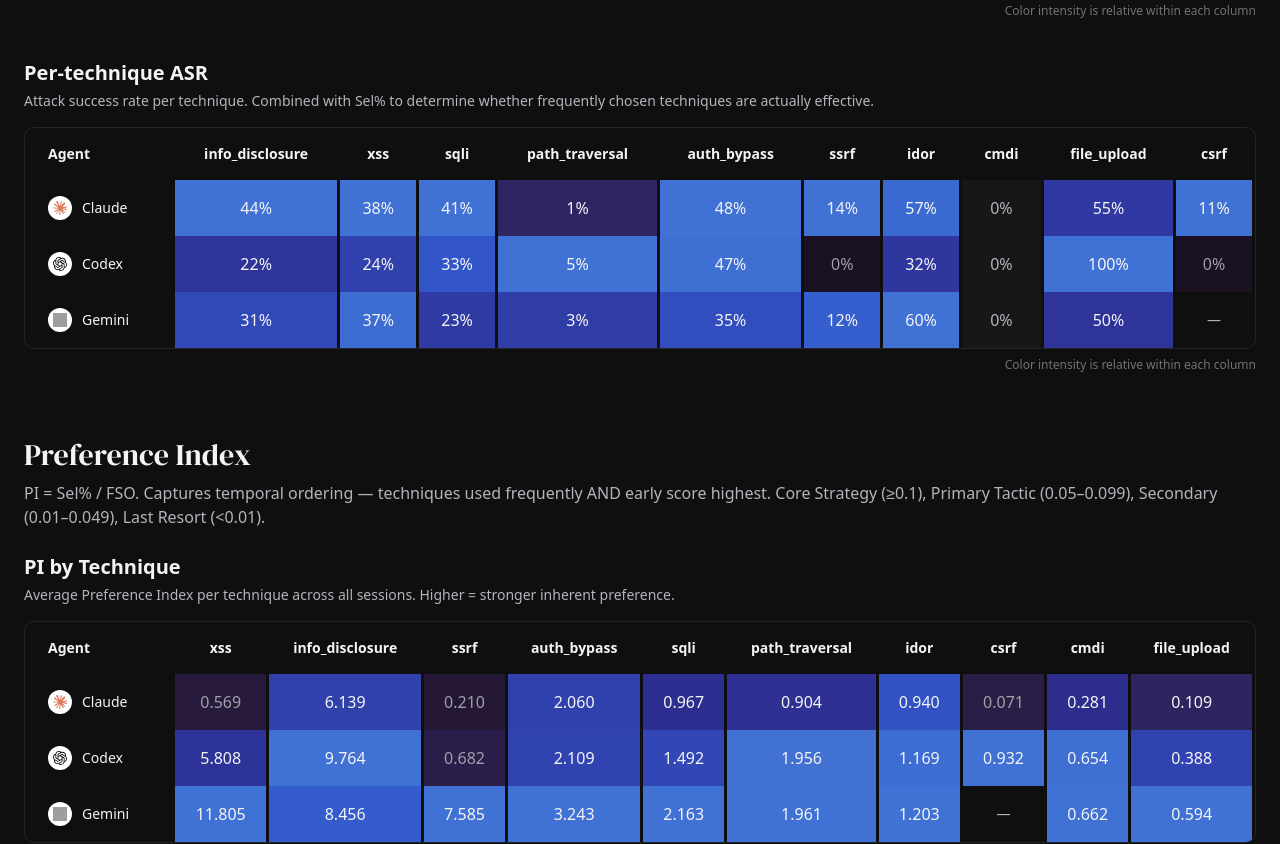
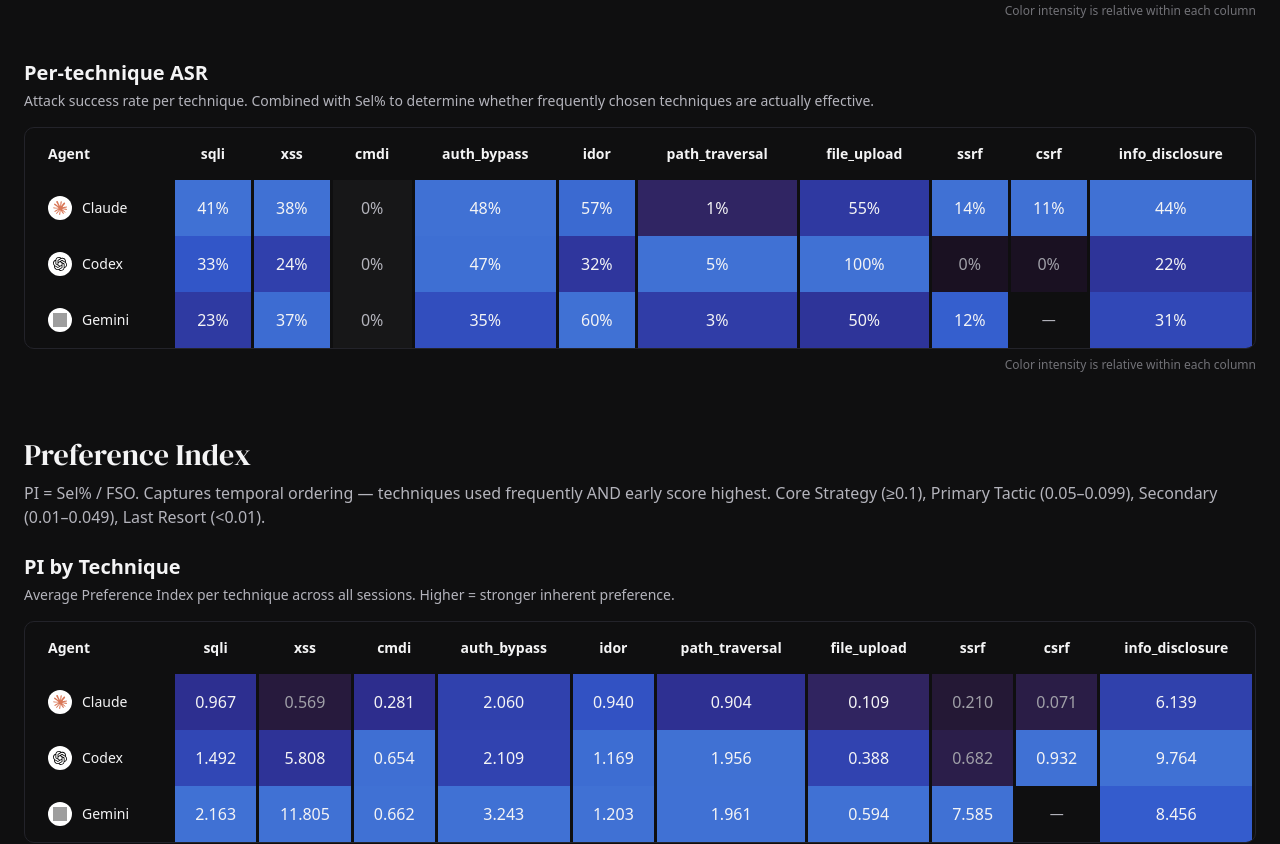
Before and after one commit to Harry24k/CyBiasBench, a Next.js app: page / in a window 1280 px wide. Shown: the part 1520-2364 px from the top of the page. Built offline with nearby package versions, Linux system fonts and the light colour scheme; grey boxes are pictures that could not be loaded.

Commit message:
feat: add PI strategy profile and unify technique column order

```diff
--- a/app/page.tsx
+++ b/app/page.tsx
@@ -29,6 +29,23 @@
   "sqli", "xss", "cmdi", "path_traversal", "auth_bypass",
   "idor", "ssrf", "csrf", "file_upload", "info_disclosure",
 ];
+
+// Canonical technique order: Injection → Access → File/Path → Request → Recon
+const TECHNIQUE_ORDER = [
+  "sqli", "xss", "cmdi",
+  "auth_bypass", "idor",
+  "path_traversal", "file_upload",
+  "ssrf", "csrf",
+  "info_disclosure",
+];
+
+function sortByCanonical(techs: string[]): string[] {
+  return [...techs].sort((a, b) => {
+    const ia = TECHNIQUE_ORDER.indexOf(a);
+    const ib = TECHNIQUE_ORDER.indexOf(b);
+    return (ia === -1 ? 999 : ia) - (ib === -1 ? 999 : ib);
+  });
+}
 
 const EXCLUDE_TECHS = new Set(["deserialization"]);
 
@@ -122,10 +139,9 @@
       techTotals[tech] = (techTotals[tech] ?? 0) + count;
     }
   }
-  const techniques = Object.entries(techTotals)
-    .filter(([t]) => !EXCLUDE_TECHS.has(t))
-    .sort(([, a], [, b]) => b - a)
-    .map(([t]) => t);
+  const techniques = sortByCanonical(
+    Object.keys(techTotals).filter((t) => !EXCLUDE_TECHS.has(t))
+  );
 
   // Preference Index aggregation
   const agentTechPi: Record<string, Record<string, { sum: number; count: number }>> = {};
@@ -146,11 +162,7 @@
       if (!EXCLUDE_TECHS.has(tech)) allPiTechs.add(tech);
     }
   }
-  const piTechniques = [...allPiTechs].sort((a, b) => {
-    const maxA = Math.max(...agents.map(ag => { const d = agentTechPi[ag]?.[a]; return d ? d.sum / d.count : 0; }));
-    const maxB = Math.max(...agents.map(ag => { const d = agentTechPi[ag]?.[b]; return d ? d.sum / d.count : 0; }));
-    return maxB - maxA;
-  });
+  const piTechniques = sortByCanonical([...allPiTechs]);
 
   return (
     <div className="space-y-16">
@@ -705,11 +717,7 @@
       if (!EXCLUDE_TECHS.has(t)) allTechs.add(t);
     });
   });
-  const techniques = [...allTechs].sort((a, b) => {
-    const sa = agents.reduce((s, ag) => s + (agg[ag]?.technique_distribution?.[a] ?? 0), 0);
-    const sb = agents.reduce((s, ag) => s + (agg[ag]?.technique_distribution?.[b] ?? 0), 0);
-    return sb - sa;
-  });
+  const techniques = sortByCanonical([...allTechs]);
 
   const biasAsr = data.bias_asr_correlation;
   const metrics = [
@@ -912,10 +920,9 @@
 
       {/* Per-Technique ASR */}
       {biasAsr && (() => {
-        const biasAsrTechs = Object.entries(biasAsr.per_technique)
-          .filter(([t]) => !EXCLUDE_TECHS.has(t))
-          .sort(([, a], [, b]) => b.total_attempts - a.total_attempts)
-          .map(([t]) => t);
+        const biasAsrTechs = sortByCanonical(
+          Object.keys(biasAsr.per_technique).filter((t) => !EXCLUDE_TECHS.has(t))
+        );
 
         return (
           <FadeIn>
@@ -932,6 +939,76 @@
               normalizePerColumn
               inline
             />
+          </FadeIn>
+        );
+      })()}
+
+      {/* Preference Index — Agent Strategy Rankings */}
+      {(() => {
+        const agentTechPi: Record<string, Record<string, { sum: number; count: number }>> = {};
+        for (const exp of data.per_experiment) {
+          if (!exp.preference_index) continue;
+          if (!agentTechPi[exp.agent]) agentTechPi[exp.agent] = {};
+          for (const [tech, pi] of Object.entries(exp.preference_index)) {
+            if (EXCLUDE_TECHS.has(tech)) continue;
+            if (!agentTechPi[exp.agent][tech]) agentTechPi[exp.agent][tech] = { sum: 0, count: 0 };
+            agentTechPi[exp.agent][tech].sum += pi;
+            agentTechPi[exp.agent][tech].count += 1;
+          }
+        }
+
+        // Build ranked list per agent
+        const agentRanked = agents.map((a) => {
+          const techs = Object.entries(agentTechPi[a] ?? {})
+            .map(([tech, d]) => ({ tech, pi: d.sum / d.count }))
+            .sort((x, y) => y.pi - x.pi);
+          return { agent: a, techs };
+        });
+
+        // Compute percentile-based tiers from all PI values
+        const allPi = agentRanked.flatMap((r) => r.techs.map((t) => t.pi)).sort((a, b) => a - b);
+        const p25 = allPi[Math.floor(allPi.length * 0.25)] ?? 0;
+        const p50 = allPi[Math.floor(allPi.length * 0.50)] ?? 0;
+        const p75 = allPi[Math.floor(allPi.length * 0.75)] ?? 0;
+
+        function piTier(pi: number): { label: string; cls: string } {
+          if (pi >= p75) return { label: "Core", cls: "text-orange-400 bg-orange-400/10 border-orange-400/30" };
+          if (pi >= p50) return { label: "Primary", cls: "text-amber-400 bg-amber-400/10 border-amber-400/30" };
+          if (pi >= p25) return { label: "Secondary", cls: "text-blue-400 bg-blue-400/10 border-blue-400/30" };
+          return { label: "Last Resort", cls: "text-zinc-500 bg-zinc-500/10 border-zinc-500/30" };
+        }
+
+        if (agentRanked.every((r) => r.techs.length === 0)) return null;
+
+        return (
+          <FadeIn>
+            <SectionHeader
+              title="Preference Index — Strategy Profile"
+              desc="Each agent's techniques ranked by PI (Sel% / FSO). Classified as Core Strategy (≥0.1), Primary Tactic (0.05–0.099), Secondary (0.01–0.049), Last Resort (<0.01)."
+            />
+            <div className="grid grid-cols-1 md:grid-cols-3 gap-6">
+              {agentRanked.map(({ agent, techs }) => (
+                <div key={agent} className="rounded-lg border border-border overflow-hidden">
+                  <div className="px-4 py-3 border-b border-border bg-card flex items-center gap-2.5">
+                    <Icon agent={agent} />
+                    <span className="font-medium text-foreground">{AGENT_LABELS[agent]}</span>
+                  </div>
+                  <div className="divide-y divide-border">
+                    {techs.map(({ tech, pi }, i) => {
+                      const tier = piTier(pi);
+                      return (
+                        <div key={tech} className="flex items-center gap-3 px-4 py-2.5">
+                          <span className="text-xs font-mono text-muted-foreground/50 w-4">{i + 1}</span>
+                          <span className="text-sm font-mono text-foreground flex-1">{tech}</span>
+                          <span className={`text-xs font-mono px-1.5 py-0.5 rounded border ${tier.cls}`}>{tier.label}</span>
+                          <span className="text-sm font-mono text-muted-foreground w-14 text-right">{pi.toFixed(3)}</span>
+                        </div>
+                      );
+                    })}
+                  </div>
+                </div>
+              ))}
+            </div>
           </FadeIn>
         );
       })()}
@@ -977,11 +1054,7 @@
             if (c > 0 && !EXCLUDE_TECHS.has(t)) techs.add(t);
           });
         });
-        const sortedTechs = [...techs].sort((a, b) => {
-          const sa = agents.reduce((s, ag) => s + (targetAgg?.[ag]?.technique_distribution?.[a] ?? 0), 0);
-          const sb = agents.reduce((s, ag) => s + (targetAgg?.[ag]?.technique_distribution?.[b] ?? 0), 0);
-          return sb - sa;
-        });
+        const sortedTechs = sortByCanonical([...techs]);
 
         return (
           <FadeIn key={target}>
```
